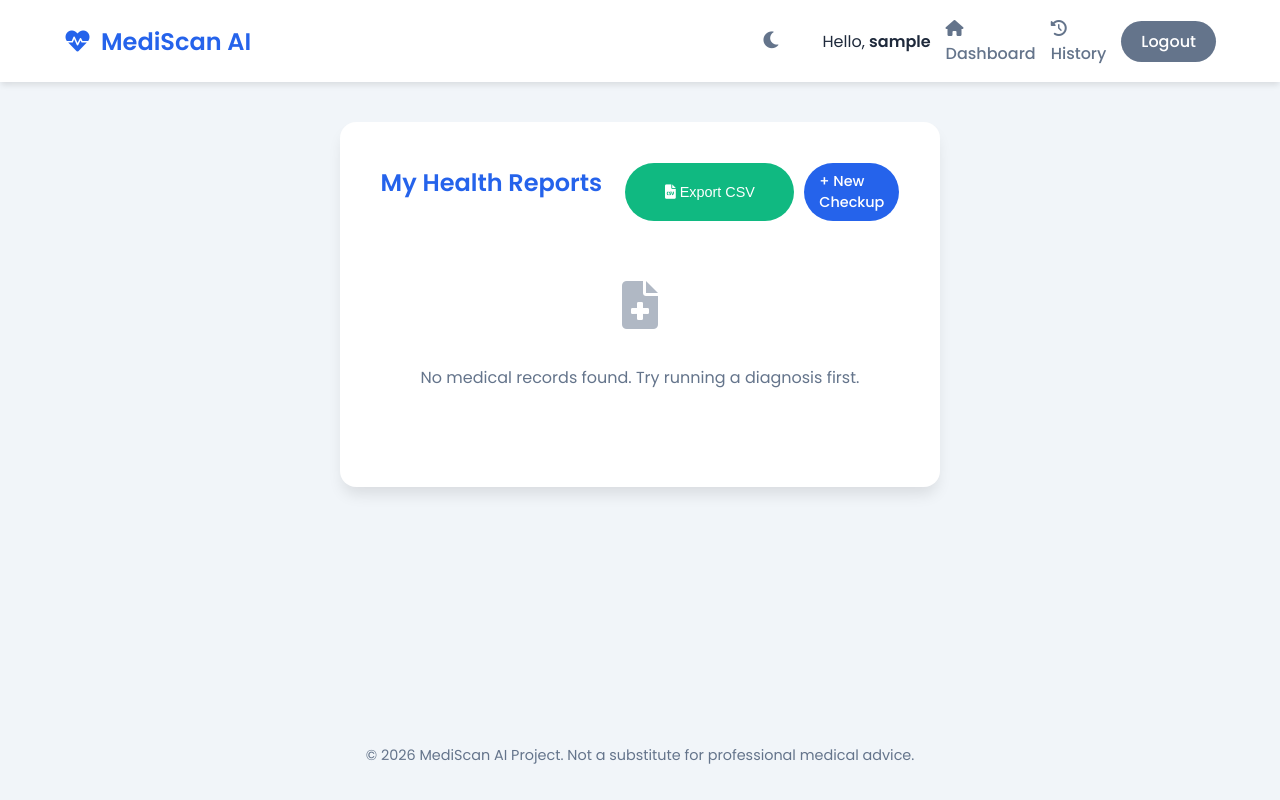
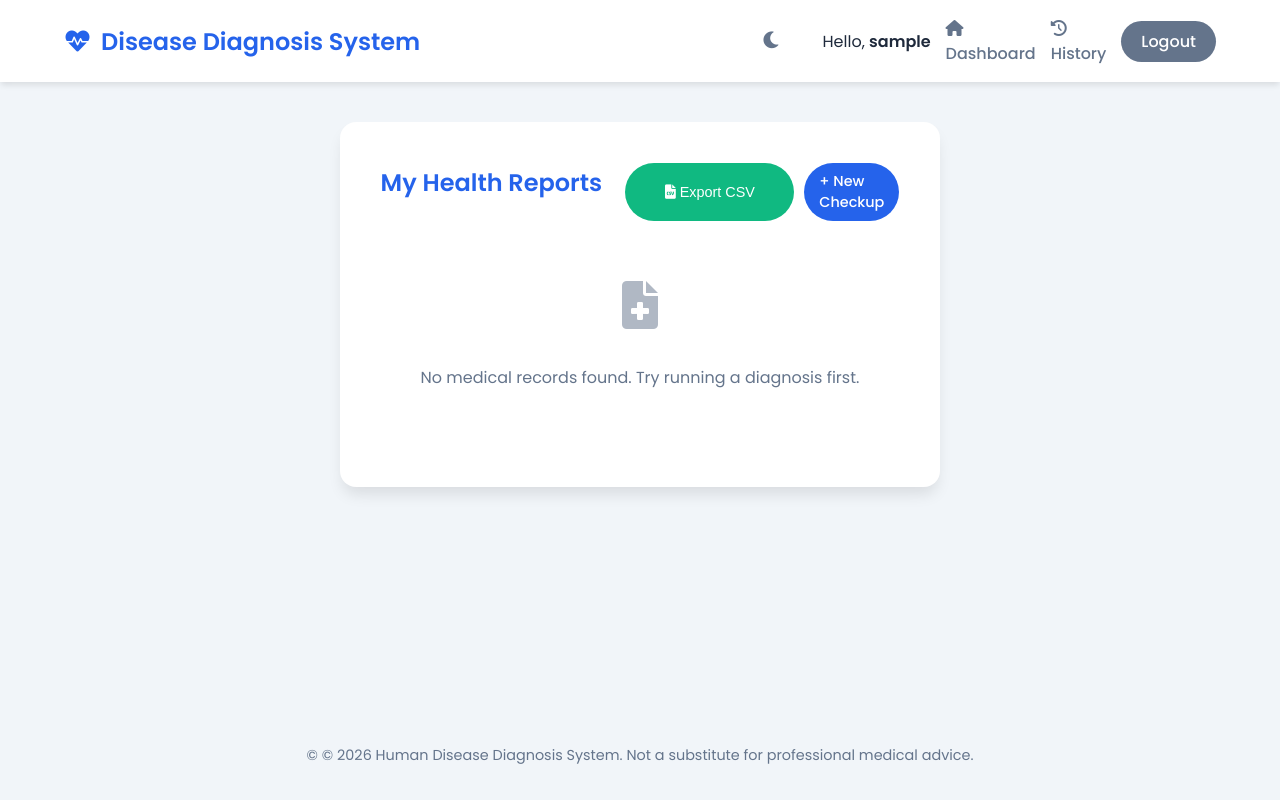
Before and after one commit to chintashyamala/Disease-Diagnosis-System, a Flask app: page /history in a window 1280 px wide. Run offline with Flask 3, Linux system fonts and the light colour scheme; the visitor is signed in with stand-in values (Sample User, id 1); data that the repository does not hold is empty; parts of the project's set-up code (start-up, migrations or seed data) failed here and were passed over.

Commit message:
Add files via upload

```diff
--- a/templates/layout.html
+++ b/templates/layout.html
@@ -3,7 +3,7 @@
 <head>
     <meta charset="UTF-8">
     <meta name="viewport" content="width=device-width, initial-scale=1.0">
-    <title>MediScan AI | Intelligent Disease Prediction</title>
+    <title>Human Disease Diagnosis System</title>
     <link href="https://fonts.googleapis.com/css2?family=Poppins:wght@300;400;500;600&display=swap" rel="stylesheet">
     <link rel="stylesheet" href="https://cdnjs.cloudflare.com/ajax/libs/font-awesome/6.0.0/css/all.min.css">
     <link rel="stylesheet" href="{{ url_for('static', filename='css/style.css') }}">
@@ -12,7 +12,7 @@
 
     <nav class="navbar">
         <div class="logo">
-            <i class="fa-solid fa-heart-pulse"></i> MediScan AI
+            <i class="fa-solid fa-heart-pulse"></i> Disease Diagnosis System
         </div>
 
         <div class="nav-links" style="display: flex; align-items: center; gap: 15px;">
@@ -50,7 +50,7 @@
     </div>
 
     <footer>
-        <p>&copy; 2026 MediScan AI Project. Not a substitute for professional medical advice.</p>
+        <p>&copy; © 2026 Human Disease Diagnosis System. Not a substitute for professional medical advice.</p>
     </footer>
 
     {% block scripts %}{% endblock %}
```
